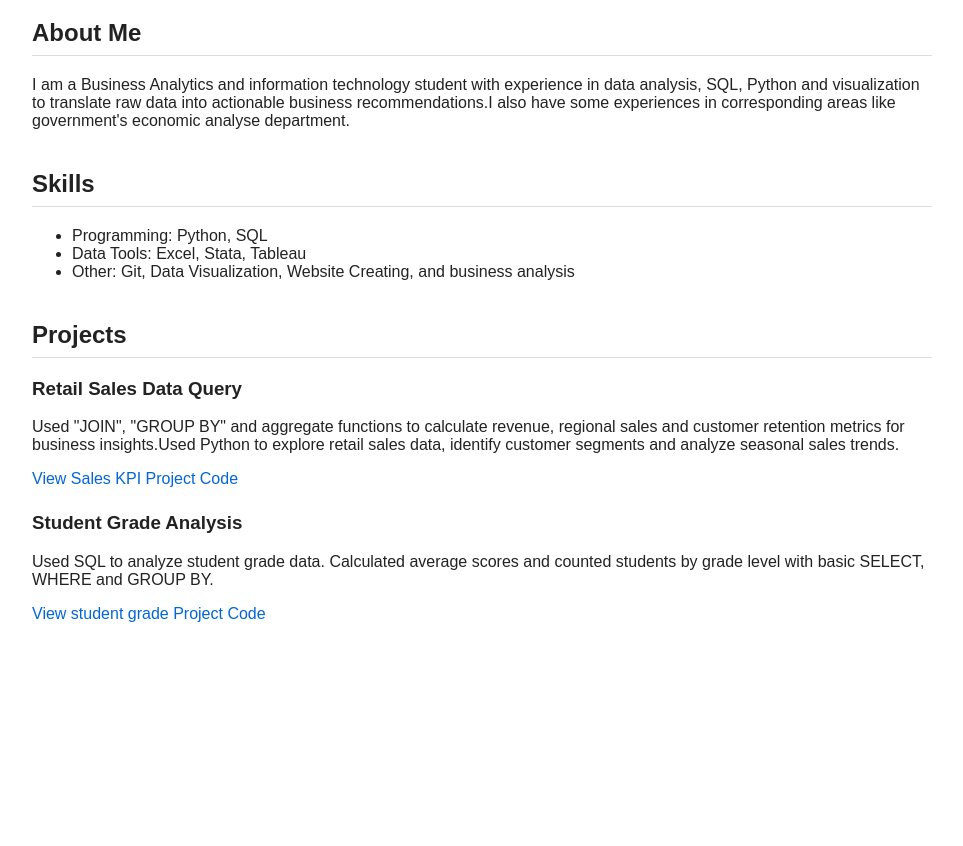
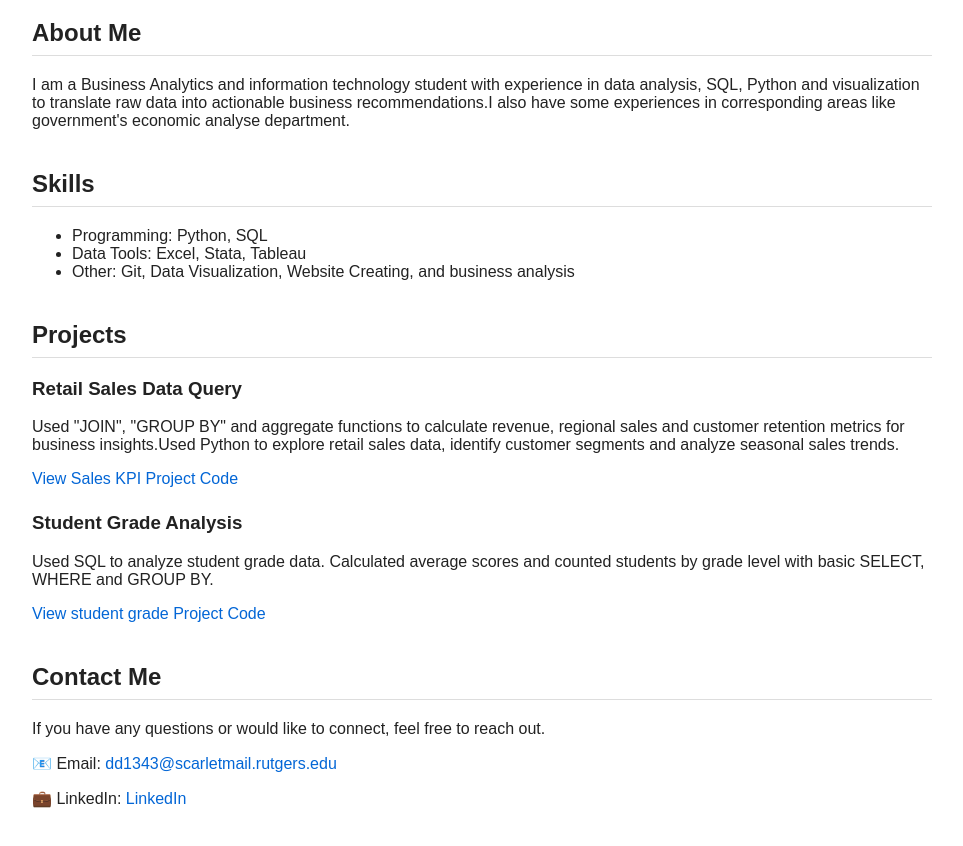
Before and after one commit to dd1343-gif/dd1343-gif.github.io, a plain HTML site: page index.html in a window 1280 px wide. Shown: the part 122-968 px from the top of the page, without its empty margins (158-1121 px from the left). Before the commit the page ends 809 px from the top, so only its background shows below. Drawn offline with Linux system fonts and the light colour scheme.

Commit message:
Add contact section with email and LinkedIn links
Added a contact section with email and LinkedIn information.

```diff
--- a/index.html
+++ b/index.html
@@ -61,5 +61,27 @@
             <a href="https://github.com/dd1343-gif/StudentGradeanalysis">View student grade Project Code</a>
         </div>
     </section>
+    <section id="contact" class="contact">
+    <h2>Contact Me</h2>
+    <p>If you have any questions or would like to connect, feel free to reach out.</p>
+
+    <div class="contact-info">
+        <p>
+            📧 Email:
+            <a href="mailto:dd1343@scarletmail.rutgers.edu">
+                dd1343@scarletmail.rutgers.edu
+            </a>
+        </p>
+
+        <p>
+            💼 LinkedIn:
+            <a href="www.linkedin.com/in/dawei-dai-33a3933b1">
+                LinkedIn
+            </a>
+        </p>
+
+    </div>
+</section>
+
 </body>
 </html>
```
